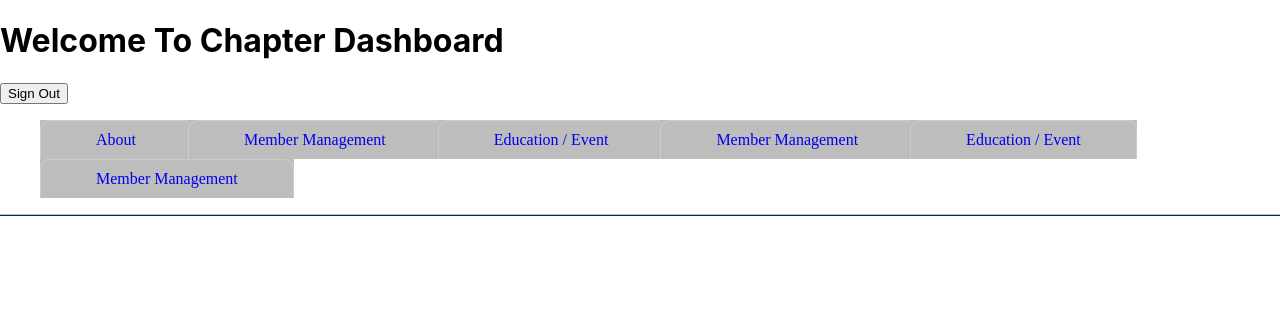
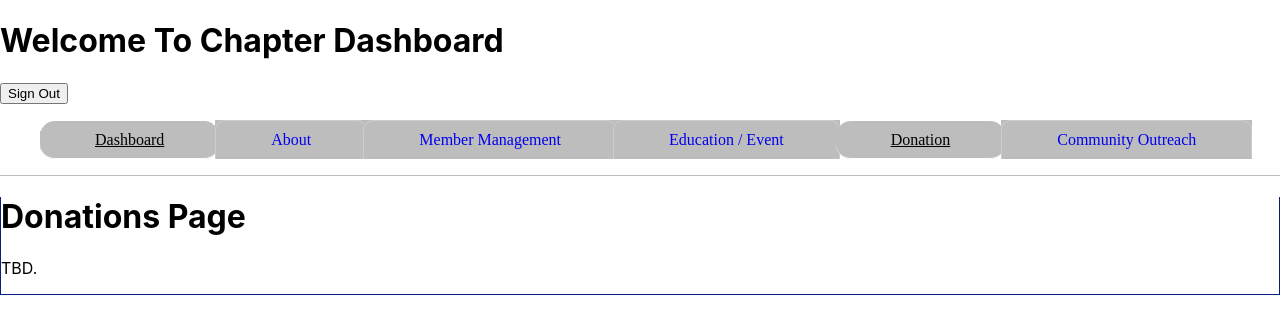
Before and after one commit to Hack4Impact-UMD/Philippine-Nurses-Association-Of-America, a React (Create React App) app in the folder pnaa/: page /chapter-dashboard/donations in a window 1280 px wide. Shown: the top 334 px of the page. Built offline with nearby package versions, Linux system fonts and the light colour scheme; no server answers.

Commit message:
added routing to donations and community outreach pages

```diff
--- a/pnaa/src/App.js
+++ b/pnaa/src/App.js
@@ -9,6 +9,8 @@ import About from './pages/about/About';
 import MemberManagement from './pages/member/MemberManagement';
 import MemberDetail from './pages/member/MemberDetails';
 import Events from './pages/events/Events'
+import Donations from './pages/donation/Donations';
+import CommunityOutreach from './pages/community-outreach/CommunityOutreach';
 
 
 function App() {
@@ -24,6 +26,8 @@ function App() {
             <Route path="members" element={<MemberManagement />} />
             <Route path="member-detail" element={<MemberDetail />} />
             <Route path="events" element={<Events />} />
+            <Route path="donations" element={<Donations />} />
+            <Route path="community-outreach" element={<CommunityOutreach />} />
             {/* Define other nested routes here */}
           </Route>
           <Route path="/" element={<SignIn />} />
--- /dev/null
+++ b/pnaa/src/pages/community-outreach/CommunityOutreach.jsx
@@ -0,0 +1,20 @@
+import React from 'react';
+import { useUser } from '../../config/UserContext';
+
+const CommunityOutreach = () => {
+
+  const { currentUser, loading } = useUser();
+
+  if (loading) {
+    return <div>Loading...</div>;
+  }
+
+  return (
+    <div>
+      <h1>Community Outreach Page</h1>
+      <p>TBD.</p>
+    </div>
+  );
+};
+
+export default CommunityOutreach;
--- a/pnaa/src/pages/dashboard/ChapterDash.jsx
+++ b/pnaa/src/pages/dashboard/ChapterDash.jsx
@@ -32,6 +32,13 @@ const ChapterDashboard = () => {
         <ul>
           <li className={styles.tabItem}>
             <NavLink
+              to="/chapter-dashboard"
+              className={({ isActive }) => isActive ? styles.activeTabLink : styles.tabLink}>
+              Dashboard
+            </NavLink>
+          </li>
+          <li className={styles.tabItem}>
+            <NavLink
               to="about"
               className={({ isActive }) => isActive ? styles.activeTabLink : styles.tabLink}>
               About
@@ -54,26 +61,18 @@ const ChapterDashboard = () => {
 
           <li className={styles.tabItem}>
             <NavLink
-              to="members"
+              to="donations"
               className={({ isActive }) => isActive ? styles.activeTabLink : styles.tabLink}>
-              Member Management
+              Donation
             </NavLink>
           </li>
           <li className={styles.tabItem}>
             <NavLink
-              to="events"
+              to="community-outreach"
               className={({ isActive }) => isActive ? styles.activeTabLink : styles.tabLink}>
-              Education / Event
-            </NavLink>
-          </li> <li className={styles.tabItem}>
-            <NavLink
-              to="members"
-              className={({ isActive }) => isActive ? styles.activeTabLink : styles.tabLink}>
-              Member Management
+              Community Outreach
             </NavLink>
           </li>
-
-
         </ul>
       </div>
       <div className={styles.tabContent}>
--- /dev/null
+++ b/pnaa/src/pages/donation/Donations.jsx
@@ -0,0 +1,20 @@
+import React from 'react';
+import { useUser } from '../../config/UserContext';
+
+const Donations = () => {
+
+  const { currentUser, loading } = useUser();
+
+  if (loading) {
+    return <div>Loading...</div>;
+  }
+
+  return (
+    <div>
+      <h1>Donations Page</h1>
+      <p>TBD.</p>
+    </div>
+  );
+};
+
+export default Donations;
```
